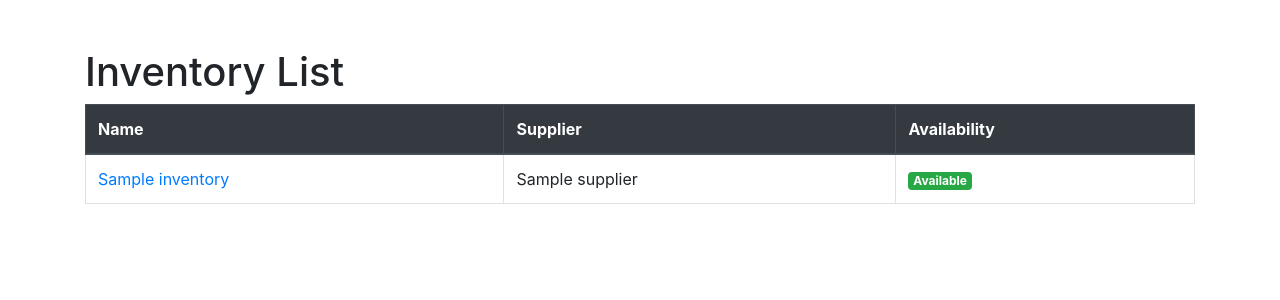
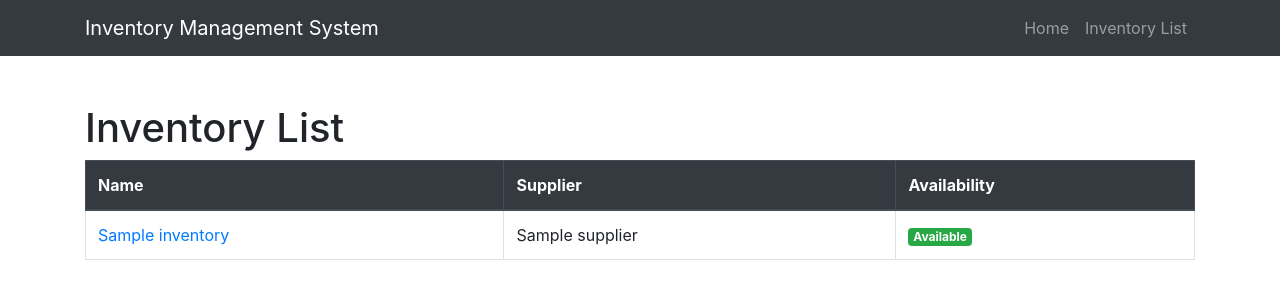
Before and after one commit to GDaguman/inventory, a Django app: page /inventory/ in a window 1280 px wide. Shown: the top 300 px of the page. Run offline with Django 4.2, Linux system fonts and the light colour scheme; tables that the repository leaves empty hold one stand-in row (values such as "Sample post"); some libraries are stand-ins or nearby versions.

Commit message:
added navigation

```diff
--- /dev/null
+++ b/inventory/templates/includes/navigation.html
@@ -0,0 +1,19 @@
+<nav class="navbar navbar-expand-lg navbar-dark bg-dark">
+    <div class="container">
+        <a class="navbar-brand" href="#">Inventory Management System</a>
+        <button class="navbar-toggler" type="button" data-toggle="collapse" data-target="#navbarNav" aria-controls="navbarNav" aria-expanded="false" aria-label="Toggle navigation">
+            <span class="navbar-toggler-icon"></span>
+        </button>
+        <div class="collapse navbar-collapse" id="navbarNav">
+            <ul class="navbar-nav ml-auto">
+                <li class="nav-item">
+                    <a class="nav-link" href="#">Home</a>
+                </li>
+                <li class="nav-item">
+                    <a class="nav-link" href="{% url 'inventory_list' %}">Inventory List</a>
+                </li>
+                <!-- Add more navigation links as needed -->
+            </ul>
+        </div>
+    </div>
+</nav>
--- /dev/null
+++ b/inventory/templates/includes/scripts.html
@@ -0,0 +1,4 @@
+<!-- jQuery library -->
+<script src="https://code.jquery.com/jquery-3.5.1.slim.min.js"></script>
+<!-- Bootstrap JS CDN link -->
+<script src="https://stackpath.bootstrapcdn.com/bootstrap/4.5.2/js/bootstrap.min.js"></script>
--- a/inventory/templates/inventory/inventory_detail.html
+++ b/inventory/templates/inventory/inventory_detail.html
@@ -7,6 +7,7 @@
     <link rel="stylesheet" href="https://stackpath.bootstrapcdn.com/bootstrap/4.5.2/css/bootstrap.min.css">
 </head>
 <body>
+    {% include 'includes/navigation.html' %}
     <div class="container mt-5">
         <h1 class="mb-4">Inventory Detail - {{ inventory.name }}</h1>
         <ul class="list-group">
@@ -18,6 +19,7 @@
             <li class="list-group-item"><strong>Supplier:</strong> {{ inventory.supplier.name }}</li>
         </ul>
     </div>
+    {% include 'includes/scripts.html' %}
 
 </body>
 </html>
--- a/inventory/templates/inventory/inventory_list.html
+++ b/inventory/templates/inventory/inventory_list.html
@@ -7,6 +7,8 @@
     <link rel="stylesheet" href="https://stackpath.bootstrapcdn.com/bootstrap/4.5.2/css/bootstrap.min.css">
 </head>
 <body>
+    {% include 'includes/navigation.html' %}
+
     <div class="container mt-5">
         <h1>Inventory List</h1>
         <table class="table table-bordered">
@@ -28,6 +30,8 @@
             </tbody>
         </table>
     </div>
+    {% include 'includes/scripts.html' %}
+
 
 </body>
 </html>
```
